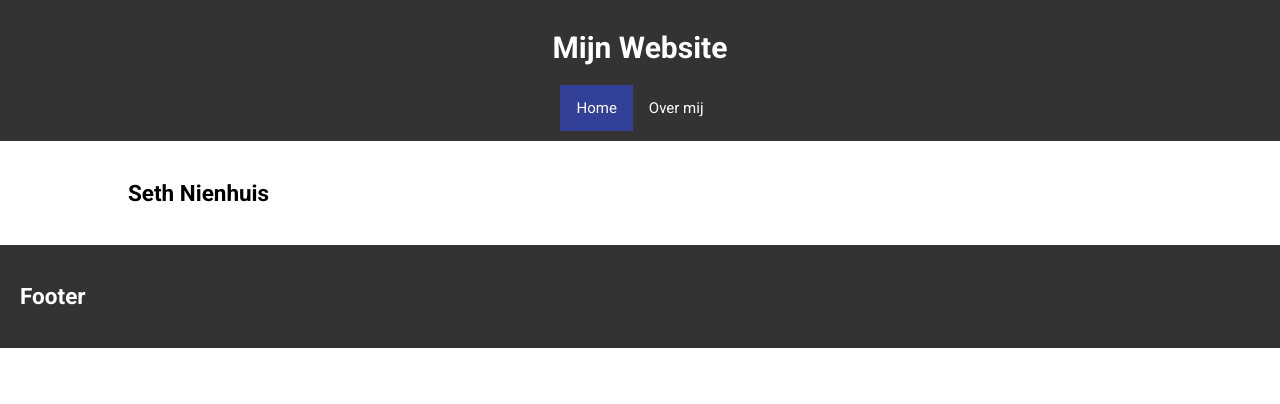
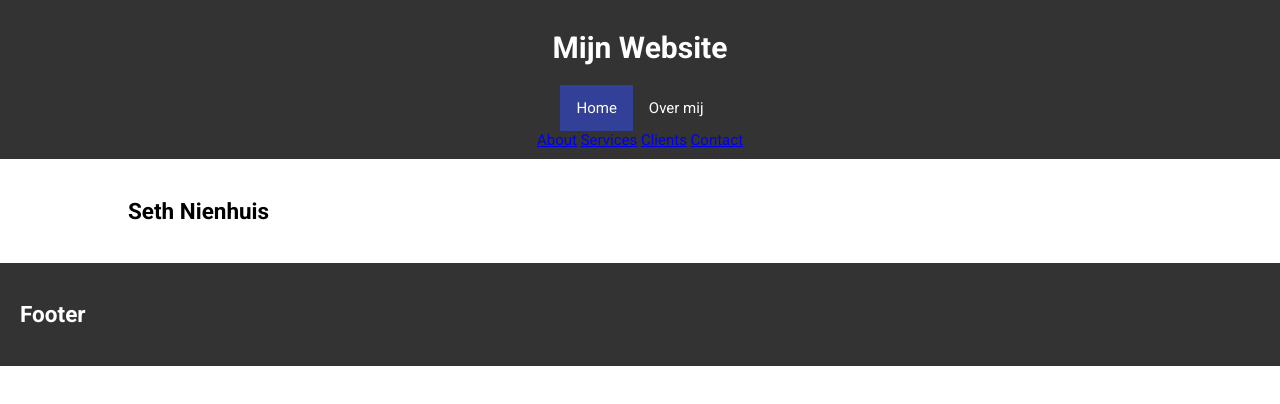
Before and after one commit to sethnienhuis/sethnienhuis.github.io, a plain HTML site: page index.html in a window 1280 px wide. Drawn offline with Linux system fonts and the light colour scheme.

Commit message:
Update index.html

```diff
--- a/index.html
+++ b/index.html
@@ -20,6 +20,12 @@
                 <li><a href="about.html">Over mij</a></li>
             </ul>
         </nav>
+        <div class="sidenav">
+  <a href="#">About</a>
+  <a href="#">Services</a>
+  <a href="#">Clients</a>
+  <a href="#">Contact</a>
+</div>
     </header>
 
     <main>
```
